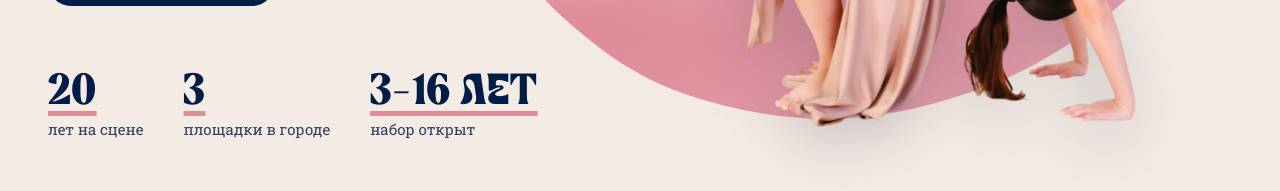
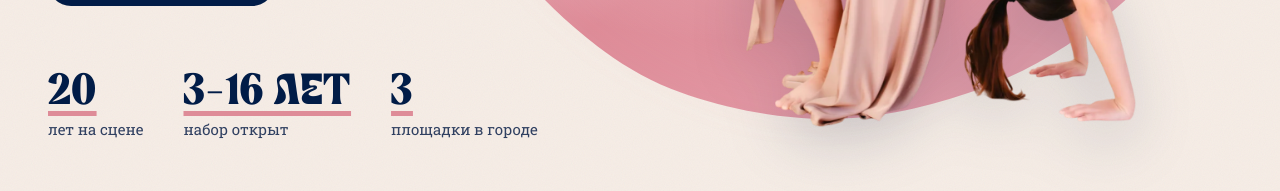
Before and after one commit to pollyzaver/surprise, a React (Vite) app: page / in a window 1280 px wide. Shown: the part 592-783 px from the top of the page. Built offline with nearby package versions, Linux system fonts and the light colour scheme; no server answers.

Commit message:
Главная: цифры в новом порядке

```diff
--- a/src/data/content.js
+++ b/src/data/content.js
@@ -42,8 +42,8 @@ export const hero = {
     "Участница ансамбля в пудровой драпировке, мостик — кадр из студийной съёмки коллектива",
   facts: [
     { value: "20", label: "лет на сцене" },
+    { value: "3–16 лет", label: "набор открыт" },
     { value: "3", label: "площадки в городе" },
-    { value: "3–16 лет", label: "набор открыт" },
   ],
 };
 
```
